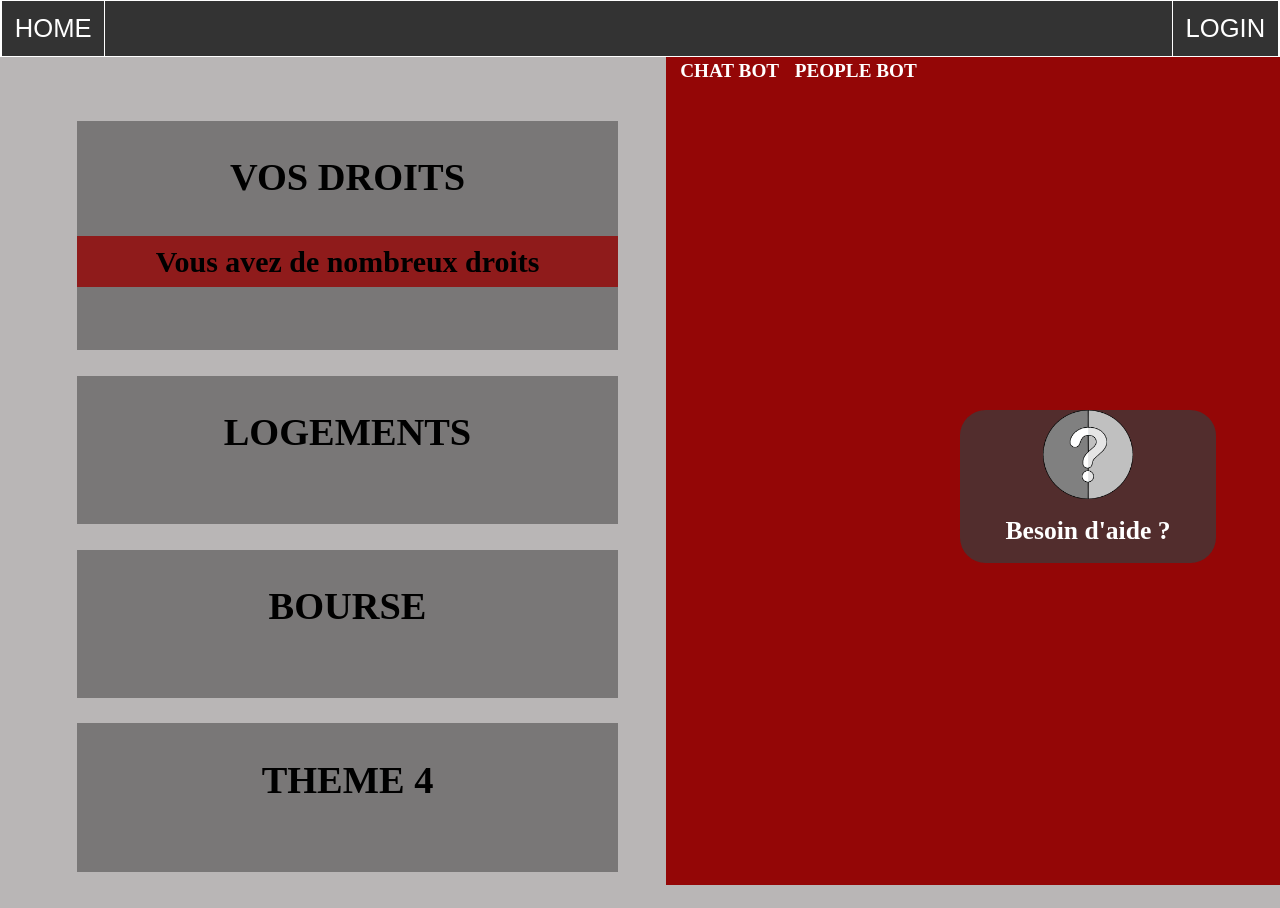
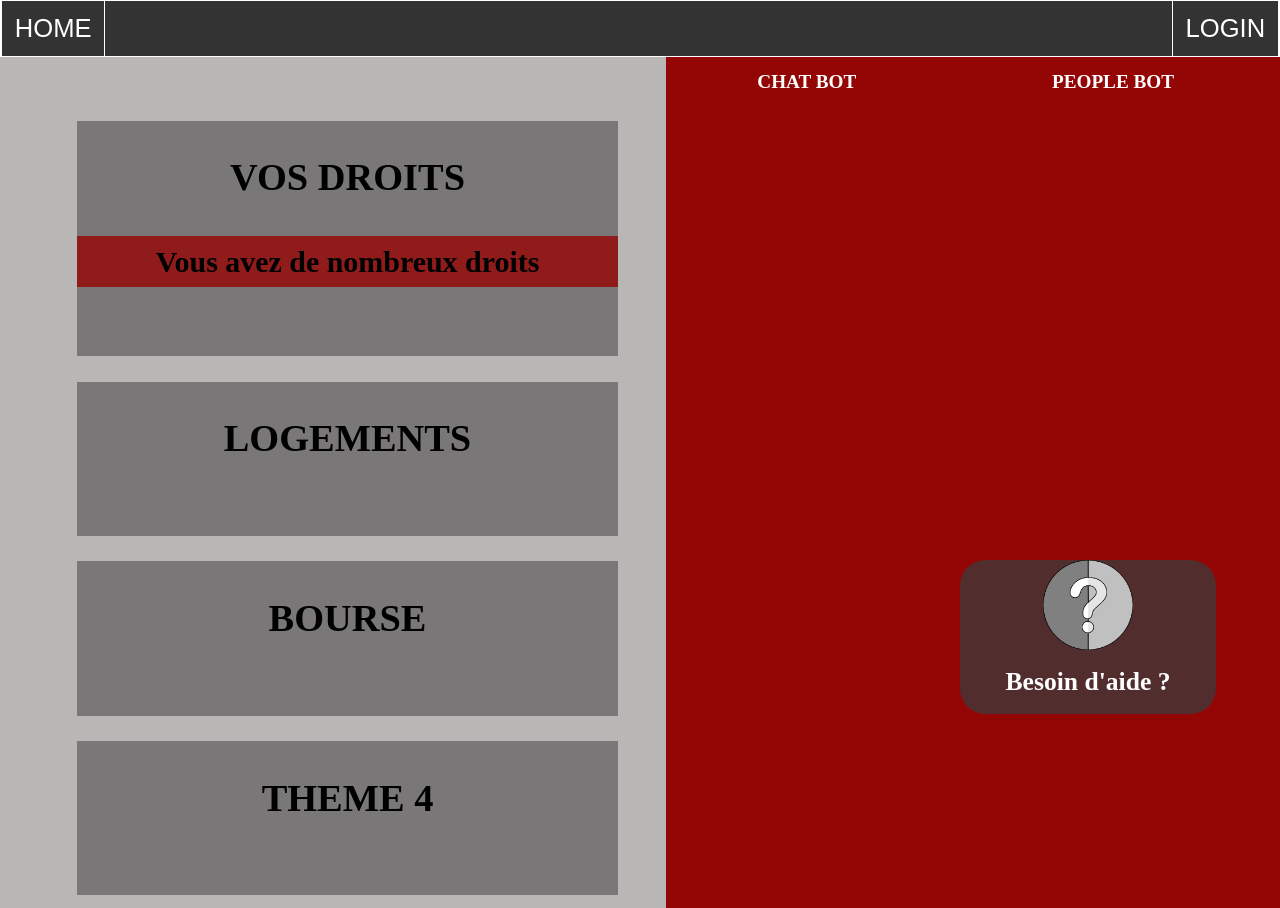
Before and after one commit to The-5-Horsemen-of-the-Acodalyspe/FrontEnd, a plain HTML site: page static/index.html in a window 1280 px wide. Before the commit the page ends 885 px from the top, so only its background shows below. Drawn offline with Linux system fonts and the light colour scheme.

Commit message:
fix besoin aide + table

```diff
--- a/static/assets/css/main.css
+++ b/static/assets/css/main.css
@@ -77,7 +77,7 @@ a#side_b{
     width: 20%;
     position: fixed;
     cursor: pointer;
-    top: 32vw;
+    top: 70%;
     left: 75%;
     background-color: rgba(59, 59, 59, 0.747);
     border-radius: 2vw;
@@ -106,17 +106,17 @@ a#side_b>h1{
 }
 
 .samus>table{
-
+    width: 100%;
     font-size: 1.5vw;
     color: white;
 }
 
 tr{
-    width: 100%;
+    border : 0.1vw solid white;
 }
 
 th{
-    width: 50%;
+    padding: 1vw 1vw;
 }
 
 #missile{
```
